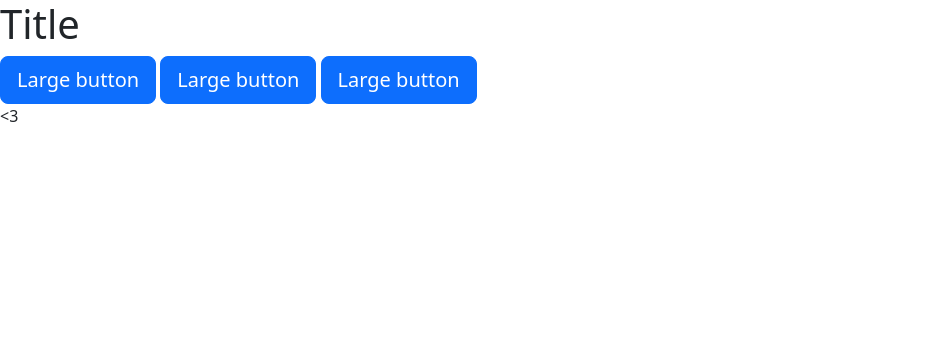
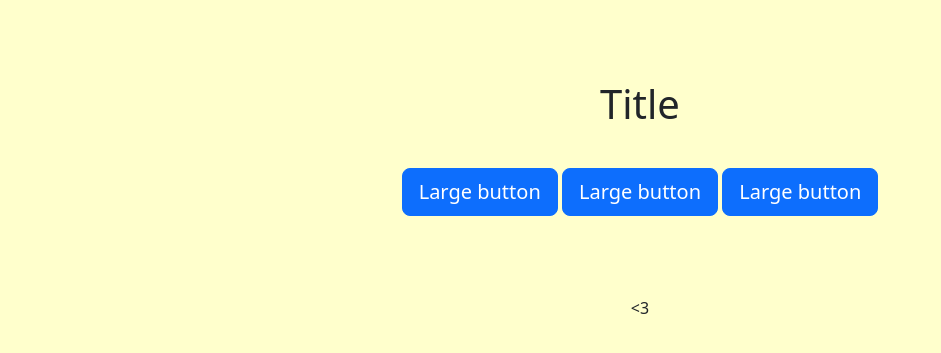
Before and after one commit to gabriel-g4/medialunas, a Flask app: page / in a window 1280 px wide. Shown: the top 353 px of the page, without its empty margins (0-941 px from the left). Run offline with Flask 3, Linux system fonts and the light colour scheme.

Commit message:
style index

```diff
--- a/static/styles.css
+++ b/static/styles.css
@@ -1,4 +1,16 @@
 body
 {
-    background-color: #ffffcc;
+    background-color: #ffffcc !important;
+    text-align: center !important;
 }
+
+.button-container
+{
+    margin-top:5vh;
+    margin-bottom:5vh;
+}
+
+main
+{
+    margin:10vh;
+}
```
